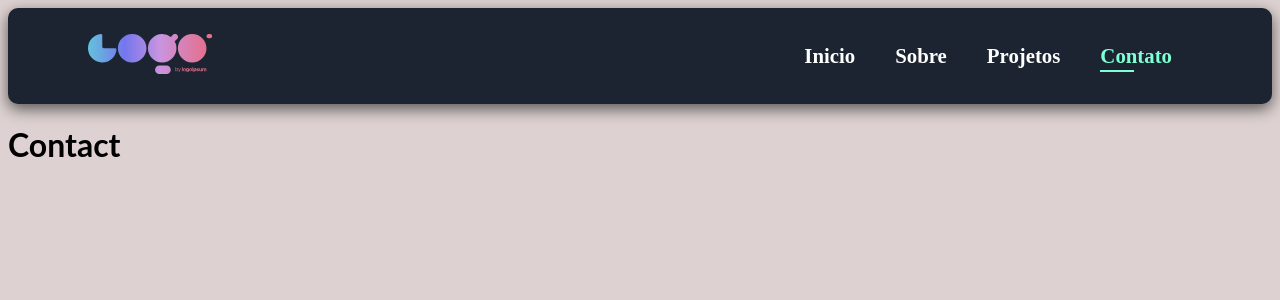
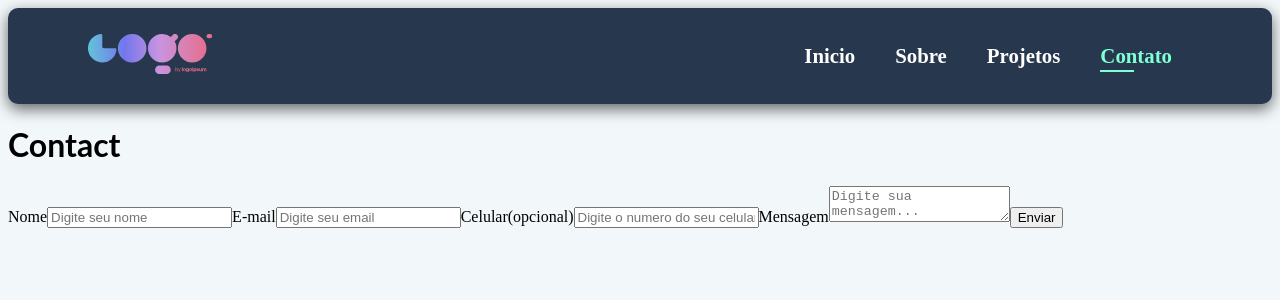
Before and after one commit to jhonathancs/portfolio, a React (Vite) app: page /contact in a window 1280 px wide. Shown: the top 300 px of the page. Built offline with nearby package versions, Linux system fonts and the light colour scheme.

Commit message:
contact
done

```diff
--- a/package.json
+++ b/package.json
@@ -13,6 +13,7 @@
     "react": "^18.2.0",
     "react-dom": "^18.2.0",
     "react-router-dom": "^6.14.1",
+    "sweetalert": "^2.1.2",
     "typed.js": "^2.0.16"
   },
   "devDependencies": {
--- a/src/App.css
+++ b/src/App.css
@@ -1,5 +1,5 @@
 body {
-    background-color: rgba(160, 124, 124, 0.349);
+    background-color: #f2f7fa;
 
 }
 
--- a/src/components/navbar/navbar.css
+++ b/src/components/navbar/navbar.css
@@ -2,7 +2,7 @@ nav {
     display: flex;
     align-items: center;
     justify-content: space-between;
-    background-color: #1b2430;
+    background-color: #27374D;
     padding: 20px 80px;
     box-shadow: 0 5px 15px rgba(0,0,0, 0.6);
     border-radius: 10px;
--- a/src/pages/contact/index.tsx
+++ b/src/pages/contact/index.tsx
@@ -1,6 +1,66 @@
+import { useState } from 'react';
+import swal from 'sweetalert';
+
 function Contact() {
+    const [name, setName] = useState('');
+    const [email, setEmail] = useState('');
+    const [phone, setPhone] = useState('');
+    const [resume, setResume] = useState('');
+
+    function resetForm() {
+    setName('');
+    setEmail('');
+    setResume('');
+    setPhone('');
+    }
+
+    function handleSubmit(event: React.FormEvent<HTMLFormElement>) {
+    event.preventDefault();
+        void swal({
+            title: "Obrigado! Seu email foi enviado com sucesso. 😊",
+            text: "Em breve estarei entrando em contato.",
+            icon: "success",
+        });
+        resetForm()
+    }
+
     return(
-        <h1>Contact</h1>
+        <><h1>Contact</h1><div>
+            <form onSubmit={(event) => handleSubmit(event)}>
+                <label>
+                    Nome
+                    <input
+                        placeholder='Digite seu nome'
+                        required
+                        value={name}
+                        onChange={({ target }) => setName(target.value)} />
+                </label>
+                <label>
+                    E-mail
+                    <input
+                        placeholder='Digite seu email'
+                        required
+                        value={email}
+                        onChange={({ target }) => setEmail(target.value)} />
+                </label>
+                <label>
+                    Celular(opcional)
+                    <input
+                        placeholder='Digite o numero do seu celular'
+                        value={phone}
+                        onChange={({ target }) => setPhone(target.value)} />
+                </label>
+                <label>
+                    Mensagem
+                    <textarea
+                        placeholder='Digite sua mensagem...'
+                        required
+                        value={resume}
+                        onChange={({ target }) => setResume(target.value)} />
+                </label>
+                <button>Enviar</button>
+            </form>
+        </div></>
     )
 }
 
--- a/src/pages/home/home.css
+++ b/src/pages/home/home.css
@@ -2,7 +2,7 @@
     display: flex;
     align-items: center;
     justify-content: space-between;
-    margin: 40px 150px 0px
+    margin: 4% 20% 0%
 }
 
 .text-name {
@@ -14,6 +14,9 @@
       flex-direction: column; /* Altera a direção do flex para uma coluna */
       align-items: flex-start; /* Alinha os itens à esquerda */
       justify-content: center; /* Centraliza verticalmente os itens */
-      margin: 0% 1% 0%
+      margin: 0% 3% 0%
+    }
+    .img-me {
+        margin: 8% 6% 0%
     }
 }
--- a/src/pages/home/imgs/imagem.css
+++ b/src/pages/home/imgs/imagem.css
@@ -1,5 +1,8 @@
 .img-me {
-    width: 400px;
+    width: 350px;
+    display: flex;
+    justify-content: center;
+    align-items: center;
   }
 
   .img-me img {
--- a/src/pages/home/imgs/imagem.tsx
+++ b/src/pages/home/imgs/imagem.tsx
@@ -1,9 +1,10 @@
 import './imagem.css'
+import img from '../../../assets/photo-me.jpg'
 
 function Img() {
     return(
         <div className="img-me">
-            <img src="https://media.licdn.com/dms/image/C4D03AQE8eVquX0smyg/profile-displayphoto-shrink_800_800/0/1655208312060?e=1694649600&v=beta&t=t2jB5MYb5Qr33dvTN_h_rFRuP4SnG_2o_wh5KEw_ReU" alt="me-photo" />
+            <img src={img} alt="me-photo" />
         </div>
     )
 }
```
Also changed, not shown: src/assets/photo-me.jpg (added), 1 other file (tests, documents, lock files or other folders).
